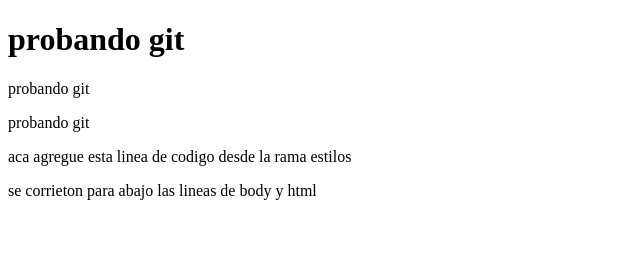
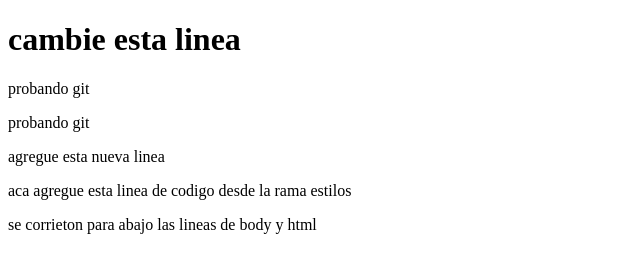
Before and after one commit to joha-c/cursogit, a plain HTML site: page index.html in a window 1280 px wide. Shown: the whole page, without its empty margins (0-640 px from the left). Drawn offline with Linux system fonts and the light colour scheme.

Commit message:
otra subida desde la rama stilos cambie cosas en el index y agregue una linea mas de parrafo

```diff
--- a/index.html
+++ b/index.html
@@ -3,12 +3,13 @@
 <head>
     <meta charset="UTF-8">
     <meta name="viewport" content="width=device-width, initial-scale=1.0">
-    <title>probando git</title>
+    <title>cambie el titulo</title>
 </head>
 <body>
-    <h1>probando git</h1>
+    <h1>cambie esta linea</h1>
     <p>probando git</p>
     <p>probando git</p>
+    <p>agregue esta nueva linea</p>
     <p>aca agregue esta linea de codigo desde la rama estilos</p>
     <p>se corrieton para abajo las lineas de body y html</p>
 </body>
```
